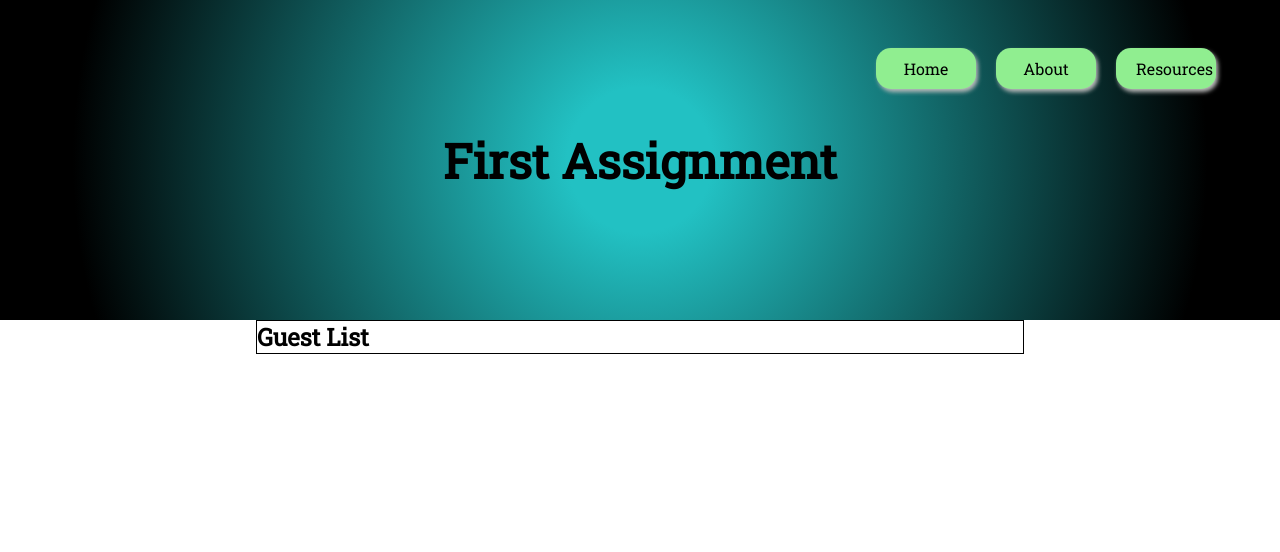
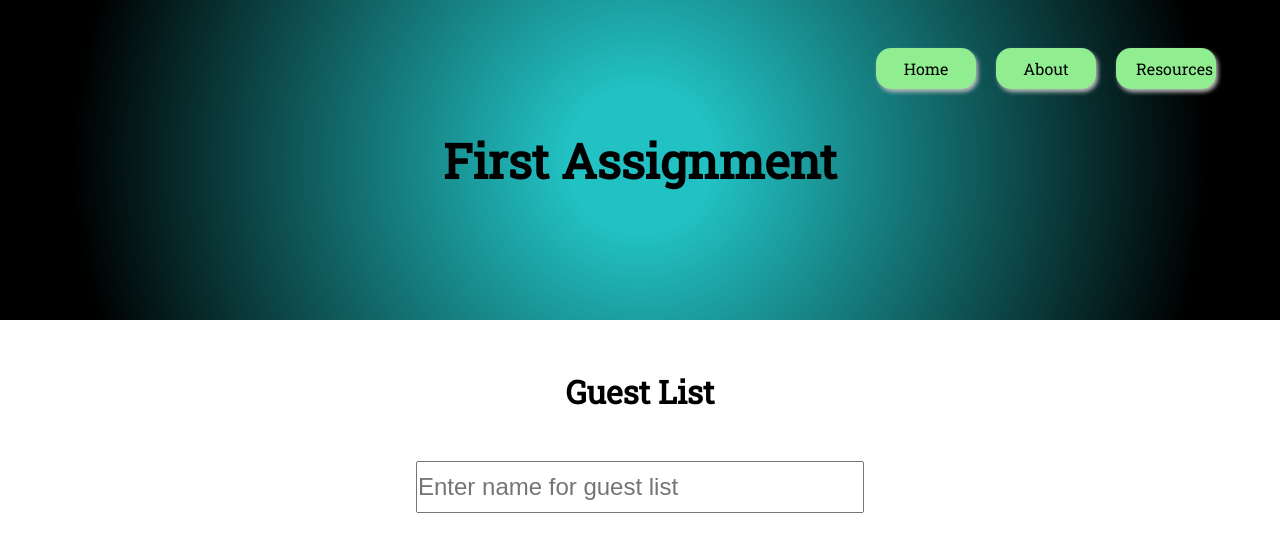
Before and after one commit to andrewrey/reactCompleteGuideAssignment1, a React (Create React App) app: page / in a window 1280 px wide. Shown: the top 552 px of the page. Built offline with nearby package versions, Linux system fonts and the light colour scheme.

Commit message:
created input component and started to build state for guests and pending guest

```diff
--- a/src/App.js
+++ b/src/App.js
@@ -4,11 +4,23 @@ import Header from "./Header";
 import MainContent from "./MainContent";
 
 class App extends Component {
+  state = {
+    pendingGuest: "",
+    guests: [],
+  };
+
+  handleNameInput = (e) => {
+    console.log(e.target.value);
+    this.setState({
+      guests: [{ name: e.target.value }],
+    });
+  };
+
   render() {
     return (
       <div className={"App"}>
         <Header />
-        <MainContent />
+        <MainContent handleName={this.handleNameInput} />
       </div>
     );
   }
--- a/src/App.scss
+++ b/src/App.scss
@@ -5,5 +5,5 @@
 }
 
 .App {
-  height: 100%;
+  min-height: 100vh;
 }
--- /dev/null
+++ b/src/MainContent/GuestInput/index.js
@@ -0,0 +1,11 @@
+import React from "react";
+
+const GuestInput = ({ handleName }) => {
+  return (
+    <div>
+      <input type="text" placeholder="Enter name for guest list" onChange={handleName} />
+    </div>
+  );
+};
+
+export default GuestInput;
--- a/src/MainContent/MainContent.scss
+++ b/src/MainContent/MainContent.scss
@@ -1,5 +1,17 @@
 main {
-  width: 60%;
+  text-align: center;
+  width: 70%;
   margin: 0 auto;
-  border: 1px solid black;
+  padding-top: 50px;
+  h2 {
+    font-size: 2rem;
+  }
+  input {
+    margin-top: 2em;
+    display: inline-block;
+    width: 50%;
+    padding: 10px 0;
+    font-size: 1.5rem;
+    outline: none;
+  }
 }
--- a/src/MainContent/index.js
+++ b/src/MainContent/index.js
@@ -1,9 +1,11 @@
 import React from "react";
 import "./MainContent.scss";
+import GuestInput from "./GuestInput";
 
-const MainContent = () => (
+const MainContent = ({ handleName }) => (
   <main>
     <h2>Guest List</h2>
+    <GuestInput handleName={handleName} />
   </main>
 );
 export default MainContent;
--- a/src/index.scss
+++ b/src/index.scss
@@ -3,9 +3,3 @@
 body {
   font-family: "Roboto Slab", serif;
 }
-
-html,
-body,
-#root {
-  height: 100%;
-}
```
